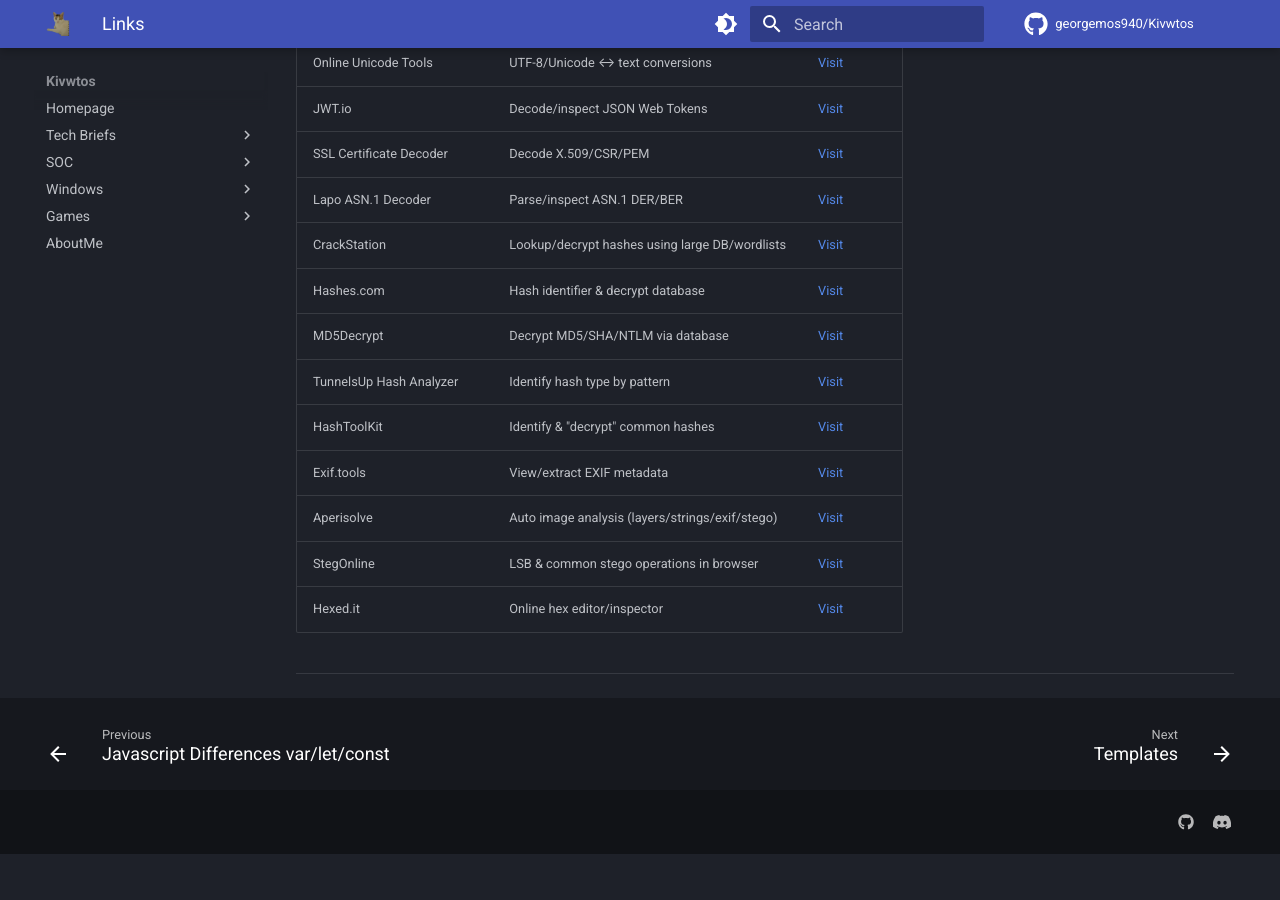
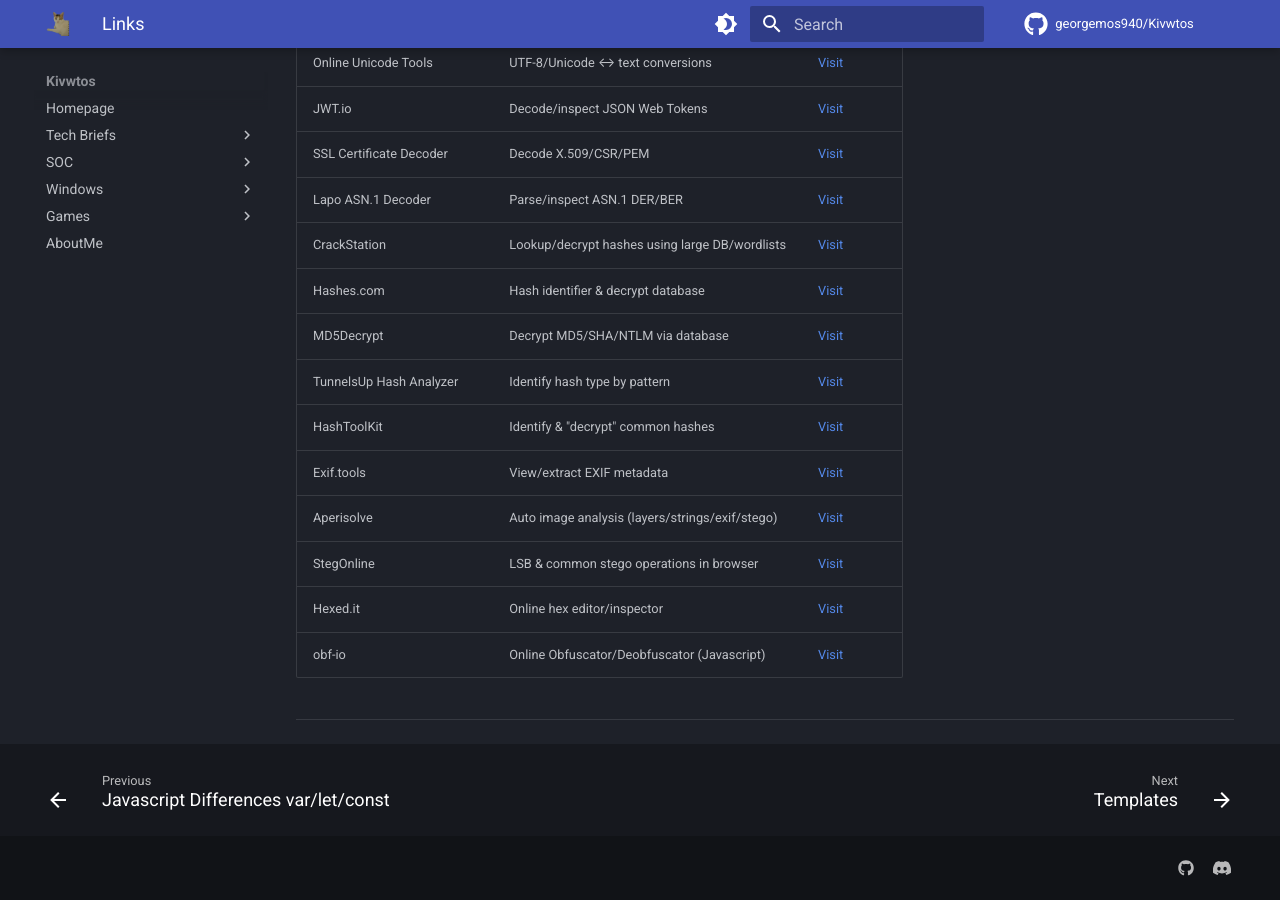
Before and after one commit to georgemos940/Kivwtos, an MkDocs documentation site: the page built from docs/soc/links.md, in a window 1280 px wide and 900 px high, scrolled down 3721 px. Built offline with MkDocs 1.6.1 and Material for MkDocs 9.7.7, drawn with Linux system fonts in a browser that asks for light colours; comment, search, counter and statistics services are not loaded; before the commit the page ends 4575 px from its top, so only the background shows below that.

Commit message:
Update links.md

```diff
--- a/docs/soc/links.md
+++ b/docs/soc/links.md
@@ -113,6 +113,6 @@
 | Aperisolve                  | Auto image analysis (layers/strings/exif/stego)     | [Visit](https://www.aperisolve.com/)                         |
 | StegOnline                  | LSB & common stego operations in browser            | [Visit](https://stegonline.georgeom.net/)                    |
 | Hexed.it                    | Online hex editor/inspector                         | [Visit](https://hexed.it/)                                   |
-
+| obf-io                      | Online Obfuscator/Deobfuscator  (Javascript)        | [Visit](https://obf-io.deobfuscate.io)                                   |
 
 ---
```
